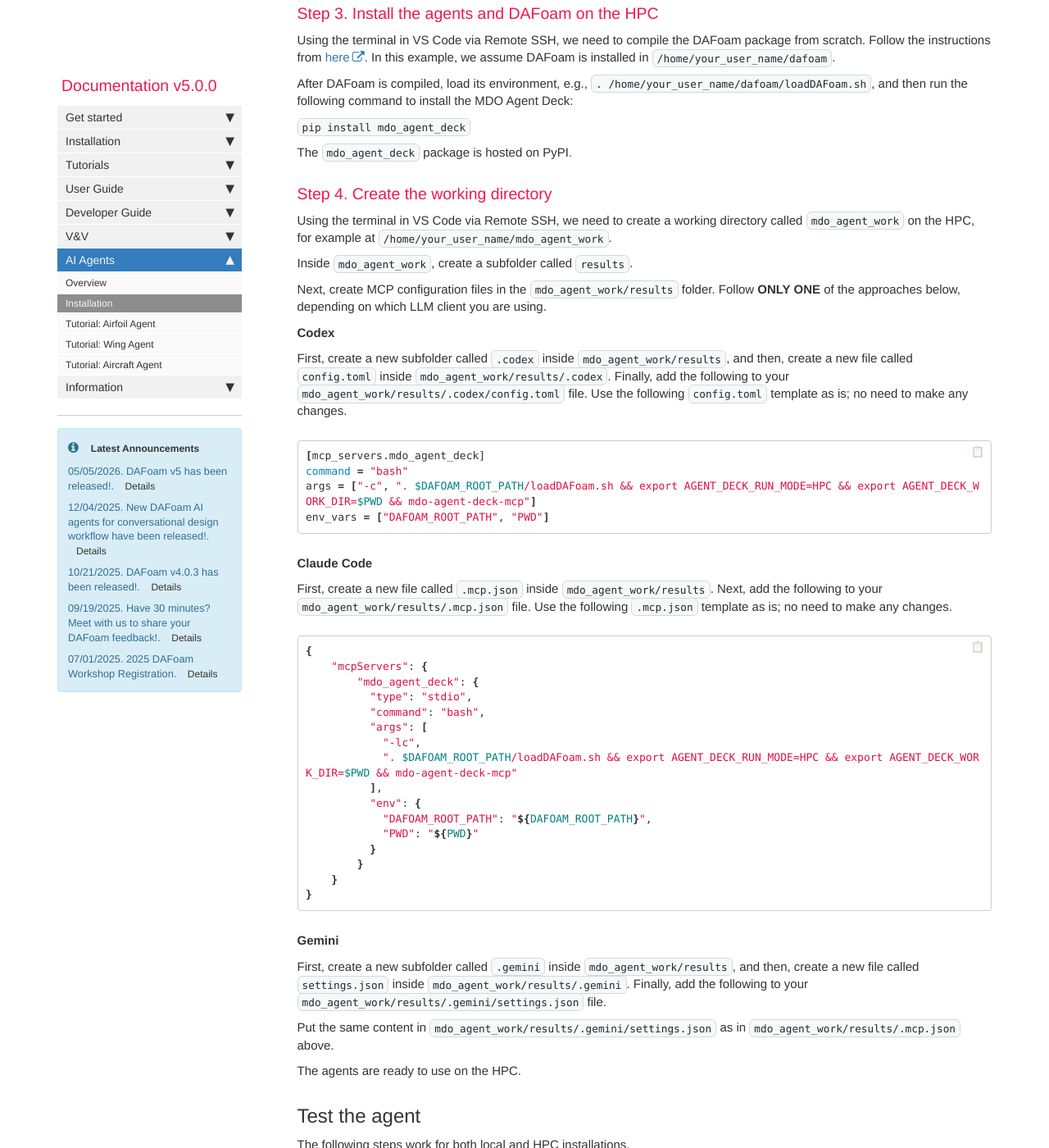
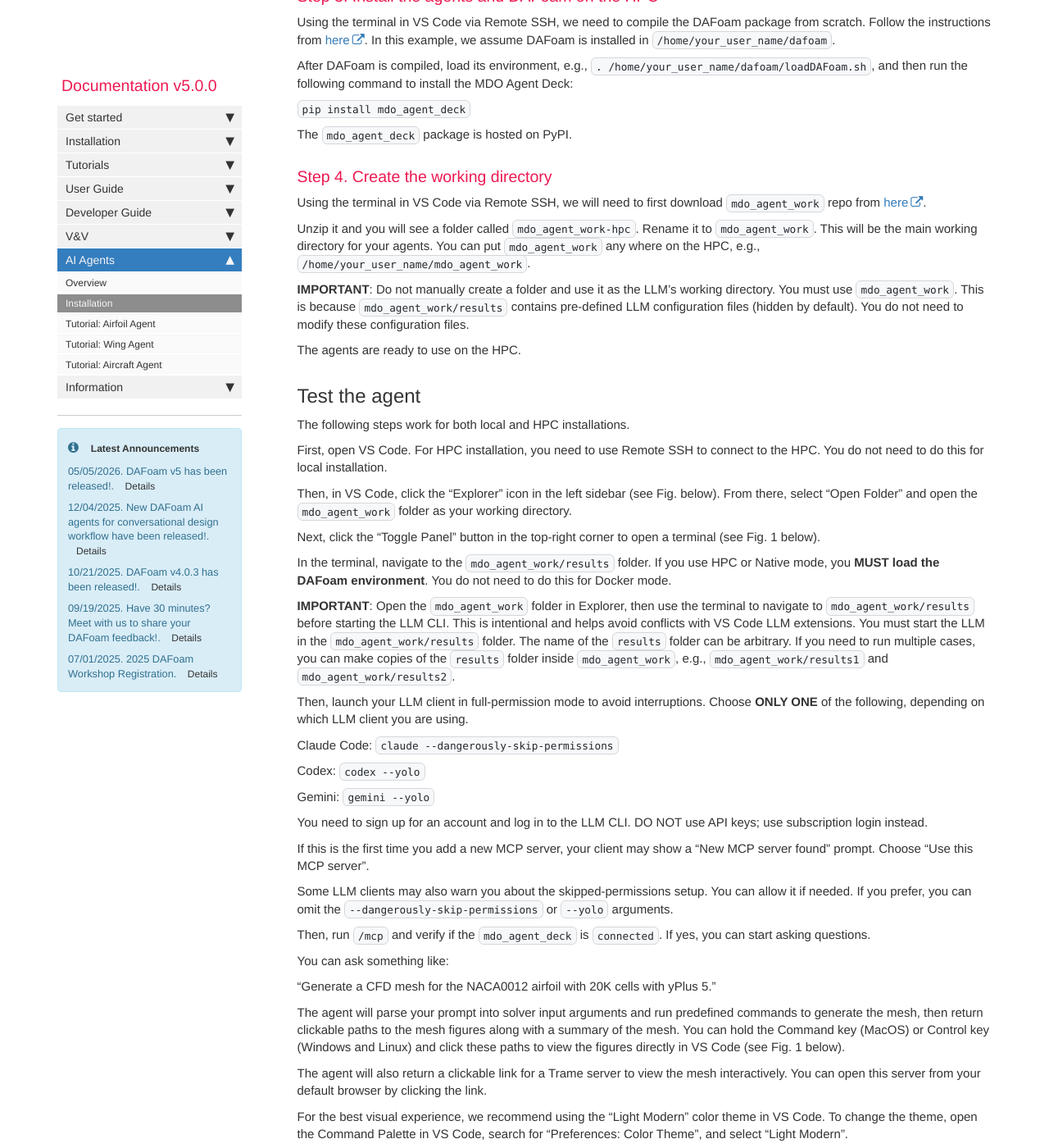
Before and after one commit to DAFoam/DAFoam.github.io, a Jekyll site: the page built from pages/mydoc/mydoc_ai_assistant_installation.md, in a window 1280 px wide and 1400 px high, scrolled down 2851 px. Shown: the whole window at 82% size. Built offline with Jekyll 4.4.1, drawn with Linux system fonts in a browser that asks for light colours; comment, search, counter and statistics services are not loaded; some of the changed text lies outside the part shown.

Commit message:
content update

````diff
--- a/pages/mydoc/mydoc_ai_assistant_installation.md
+++ b/pages/mydoc/mydoc_ai_assistant_installation.md
@@ -40,9 +40,7 @@ You should see the version of your LLM client in the terminal.
 
 Download VS Code from [here](https://code.visualstudio.com/download) and install it.
 
-Optional: Some newer versions of VS Code may experience issues when connecting to HPC systems. If you run into this issue, try an older version of VS Code: [1.100.3](https://code.visualstudio.com/updates/v1_100).
-
-Optional: For VS Code on Windows, you can configure your terminal to use CMD by opening the Command Palette from the top panel, searching for "Terminal: Select Default Profile", and then selecting CMD.
+Optional: For VS Code on Windows, you can configure your terminal to use a desired bash interface by opening the Command Palette from the top panel, searching for "Terminal: Select Default Profile", and then selecting CMD, PowerShell, or bash.
 
 ### Step 3. Install Docker Desktop
 
@@ -70,7 +68,9 @@ This section is for running large-scale cases on an HPC. If you are using the lo
 
 ### Step 1. Install VS Code and Remote SSH
 
-Download VS Code 1.100.3 from [here](https://code.visualstudio.com/updates/v1_100). **NOTE:** Some newer versions of VS Code may experience issues when connecting to HPC systems.
+Download VS Code from [here](https://code.visualstudio.com/download) and install it.
+
+Optional: Some newer versions of VS Code may experience issues when connecting to HPC systems. If you run into this issue, try an older version of VS Code: [1.100.3](https://code.visualstudio.com/updates/v1_100).
 
 Open VS Code. From the left panel, click `Extensions` (see Fig. 1 below), then search for `Remote SSH` by Microsoft and click `Install`.
 
@@ -123,52 +123,11 @@ The `mdo_agent_deck` package is hosted on PyPI.
 
 ### Step 4. Create the working directory
 
-Using the terminal in VS Code via Remote SSH, we need to create a working directory called `mdo_agent_work` on the HPC, for example at `/home/your_user_name/mdo_agent_work`.
+Using the terminal in VS Code via Remote SSH, we will need to first download `mdo_agent_work` repo from [here](https://github.com/DAFoam/mdo_agent_work/archive/refs/heads/hpc.zip).
 
-Inside `mdo_agent_work`, create a subfolder called `results`.
+Unzip it and you will see a folder called `mdo_agent_work-hpc`. Rename it to `mdo_agent_work`. This will be the main working directory for your agents. You can put `mdo_agent_work` any where on the HPC, e.g., `/home/your_user_name/mdo_agent_work`.
 
-Next, create MCP configuration files in the `mdo_agent_work/results` folder. Follow **ONLY ONE** of the approaches below, depending on which LLM client you are using.
-
-**Codex**
-
-First, create a new subfolder called `.codex` inside `mdo_agent_work/results`, and then, create a new file called `config.toml` inside `mdo_agent_work/results/.codex`. Finally, add the following to your `mdo_agent_work/results/.codex/config.toml` file. Use the following `config.toml` template as is; no need to make any changes.
-
-```bash
-[mcp_servers.mdo_agent_deck]
-command = "bash"
-args = ["-c", ". $DAFOAM_ROOT_PATH/loadDAFoam.sh && export AGENT_DECK_RUN_MODE=HPC && export AGENT_DECK_WORK_DIR=$PWD && mdo-agent-deck-mcp"]
-env_vars = ["DAFOAM_ROOT_PATH", "PWD"]
-```
-
-**Claude Code**
-
-First, create a new file called `.mcp.json` inside `mdo_agent_work/results`. Next, add the following to your `mdo_agent_work/results/.mcp.json` file. Use the following `.mcp.json` template as is; no need to make any changes.
-
-```bash
-{
-    "mcpServers": {
-        "mdo_agent_deck": {
-          "type": "stdio",
-          "command": "bash",
-          "args": [
-            "-lc",
-            ". $DAFOAM_ROOT_PATH/loadDAFoam.sh && export AGENT_DECK_RUN_MODE=HPC && export AGENT_DECK_WORK_DIR=$PWD && mdo-agent-deck-mcp"
-          ],
-          "env": {
-            "DAFOAM_ROOT_PATH": "${DAFOAM_ROOT_PATH}",
-            "PWD": "${PWD}"
-          }
-        }
-    }
-}
-```
-
-**Gemini**
-
-First, create a new subfolder called `.gemini` inside `mdo_agent_work/results`, and then, create a new file called `settings.json` inside `mdo_agent_work/results/.gemini`. Finally, add the following to your `mdo_agent_work/results/.gemini/settings.json` file.
-
-Put the same content in `mdo_agent_work/results/.gemini/settings.json` as in `mdo_agent_work/results/.mcp.json` above.
-
+**IMPORTANT**: Do not manually create a folder and use it as the LLM's working directory. You must use `mdo_agent_work`. This is because `mdo_agent_work/results` contains pre-defined LLM configuration files (hidden by default). You do not need to modify these configuration files.
 
 The agents are ready to use on the HPC.
 
````
Also changed, not shown: other parts of pages/mydoc/mydoc_ai_assistant_installation.md (+2 -2 lines).
